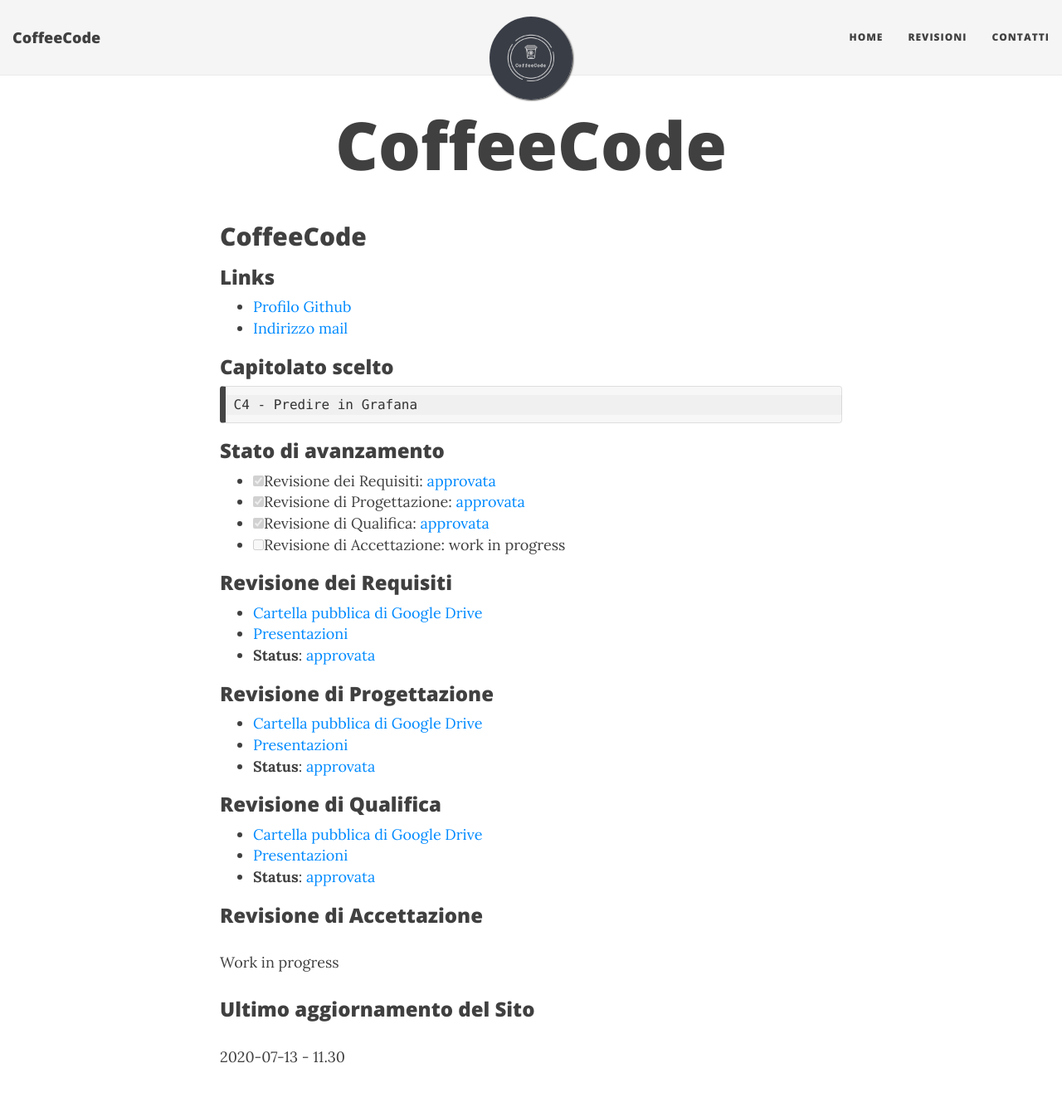
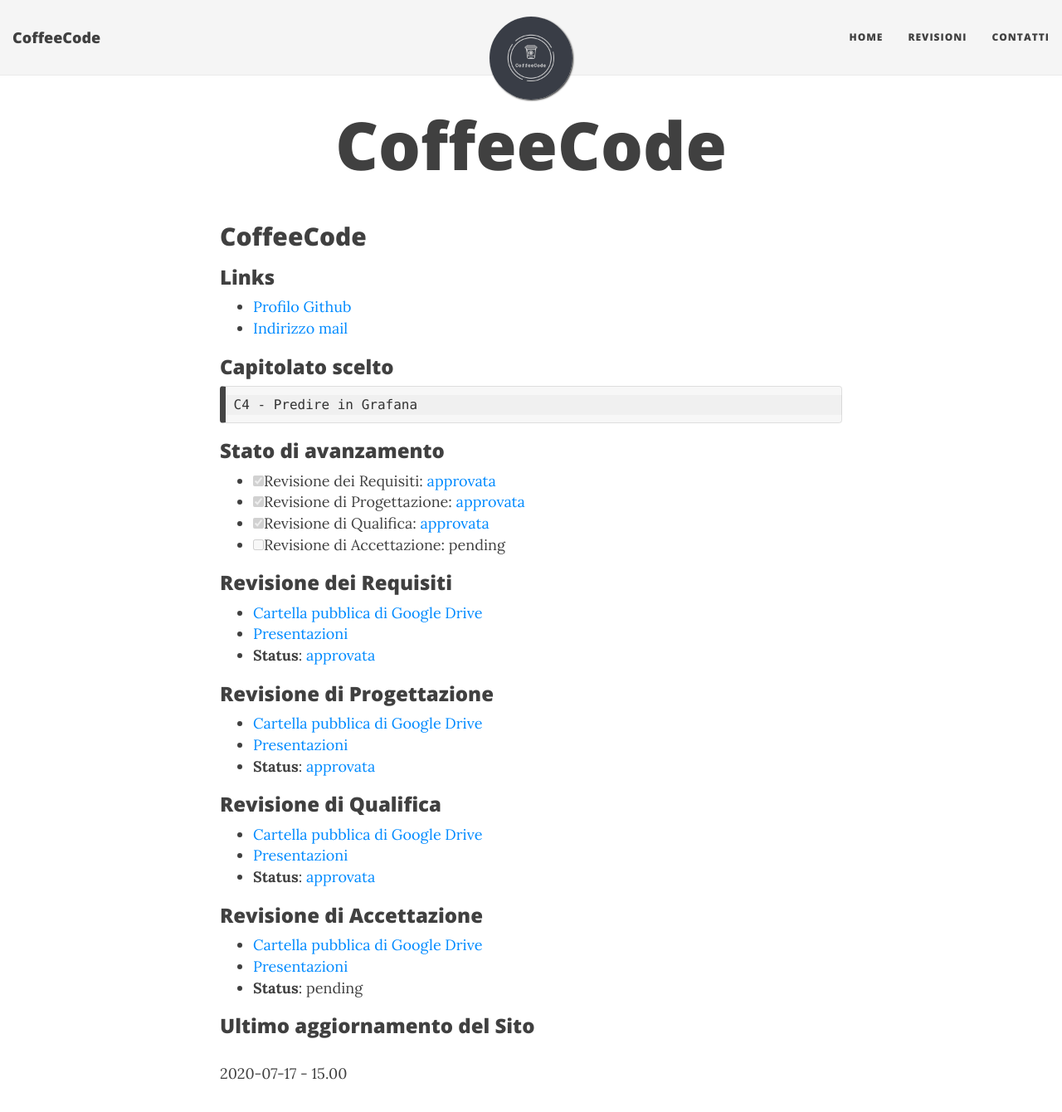
Before and after one commit to CoffeeCodeSWE/swe-site, a Jekyll site: the page built from index.md, in a window 1280 px wide and 1400 px high. Shown: the top 1340 px of the window at 83% size. Built offline with Jekyll 4.4.1, drawn with Linux system fonts in a browser that asks for light colours; nearby versions of some CDN libraries; our own code applies the rules of GitHub Pages for plain Markdown files.

Commit message:
Update index.md

```diff
--- a/index.md
+++ b/index.md
@@ -16,7 +16,7 @@ C4 - Predire in Grafana
 - [x] Revisione dei Requisiti: [approvata](https://www.math.unipd.it/~tullio/IS-1/2019/Progetto/RR/CoffeeCode.pdf)
 - [x] Revisione di Progettazione: [approvata](https://www.math.unipd.it/~tullio/IS-1/2019/Progetto/RP/CoffeeCode.pdf)
 - [x] Revisione di Qualifica: [approvata](https://www.math.unipd.it/~tullio/IS-1/2019/Progetto/RQ/CoffeeCode.pdf)
-- [ ] Revisione di Accettazione: work in progress
+- [ ] Revisione di Accettazione: pending
 
 
 ### Revisione dei Requisiti
@@ -38,8 +38,12 @@ C4 - Predire in Grafana
 - **Status**: [approvata](https://www.math.unipd.it/~tullio/IS-1/2019/Progetto/RQ/CoffeeCode.pdf)
 
 ### Revisione di Accettazione
-Work in progress
+
+- [Cartella pubblica di Google Drive](https://drive.google.com/drive/folders/1TtvOq_HAyzwm9sNtB1VLMktZ8zkkoviY?usp=sharing)
+- [Presentazioni](https://drive.google.com/drive/folders/1TPet3KwFhcZ3AIuNYPeLFPSxbx9hIlRs?usp=sharing)
+- **Status**: pending
+
 
 ### Ultimo aggiornamento del Sito
 
-2020-07-13 - 11.30
+2020-07-17 - 15.00
```
